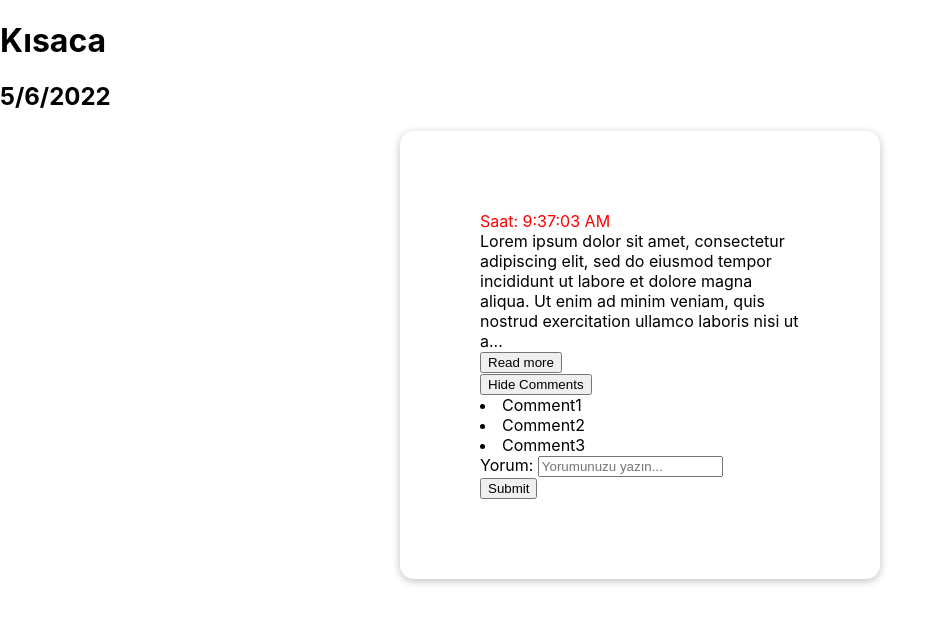
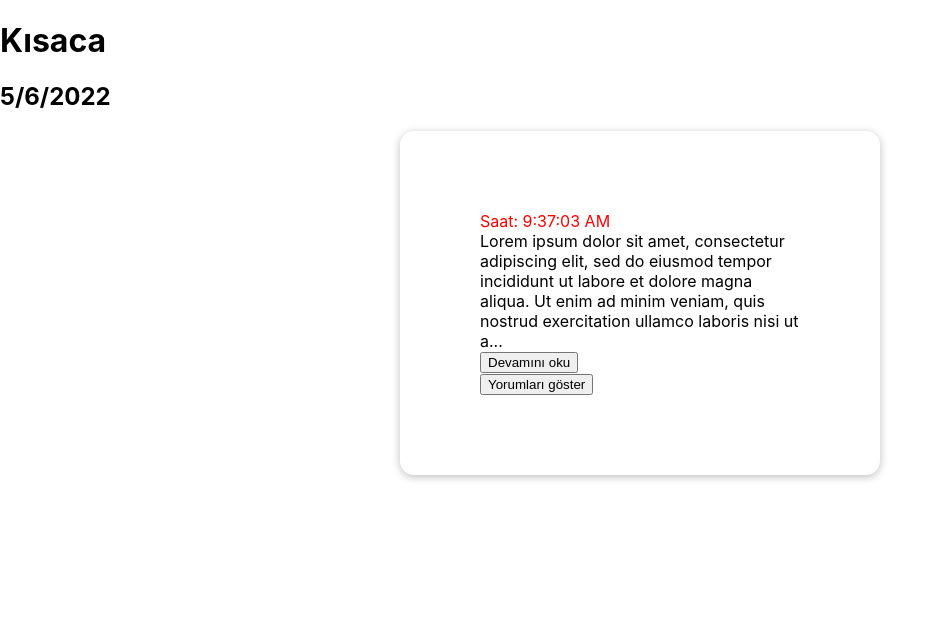
Before and after one commit to yunusemreaksu/kisaca-frontend, a React (Create React App) app: page / in a window 1280 px wide. Shown: the top 624 px of the page, without its empty margins (0-946 px from the left). Built offline with nearby package versions, Linux system fonts and the light colour scheme.

Commit message:
Added Turkish texts

```diff
--- a/src/components/Comments/CommentBox.js
+++ b/src/components/Comments/CommentBox.js
@@ -5,7 +5,7 @@ import classes from "./CommentBox.module.css";
 
 const CommentBox = (props) => {
   const [enteredComment, setEnteredComment] = useState("");
-  const [showComments, setShowComments] = useState(true);
+  const [showComments, setShowComments] = useState(false);
 
   const commentChangeHandler = (event) => {
     if (event.currentTarget.value.includes(" ")) {
@@ -38,7 +38,7 @@ const CommentBox = (props) => {
   return (
     <div>
       <button onClick={showCommentsButtonClickHandler}>
-        {showComments ? "Hide Comments" : "Show Comments"}
+        {showComments ? "Yorumları gizle" : "Yorumları göster"}
       </button>
       <div hidden={showComments ? false : true}>
         <UsersComments />
@@ -55,7 +55,7 @@ const CommentBox = (props) => {
             />
           </div>
           <button type="submit" className={classes.submit_btn}>
-            Submit
+            Gönder
           </button>
         </form>
       </div>
--- a/src/components/News/NewsItem.js
+++ b/src/components/News/NewsItem.js
@@ -30,7 +30,7 @@ const NewsItem = (props) => {
         {readMore ? news.text : `${news.text.substring(0, 200)}...`}
       </div>
       <button className={classes.btn_expand} onClick={clickHandler}>
-        {readMore ? "Read less" : "Read more"}
+        {readMore ? "Kısaca oku" : "Devamını oku"}
       </button>
     </div>
   );
```
